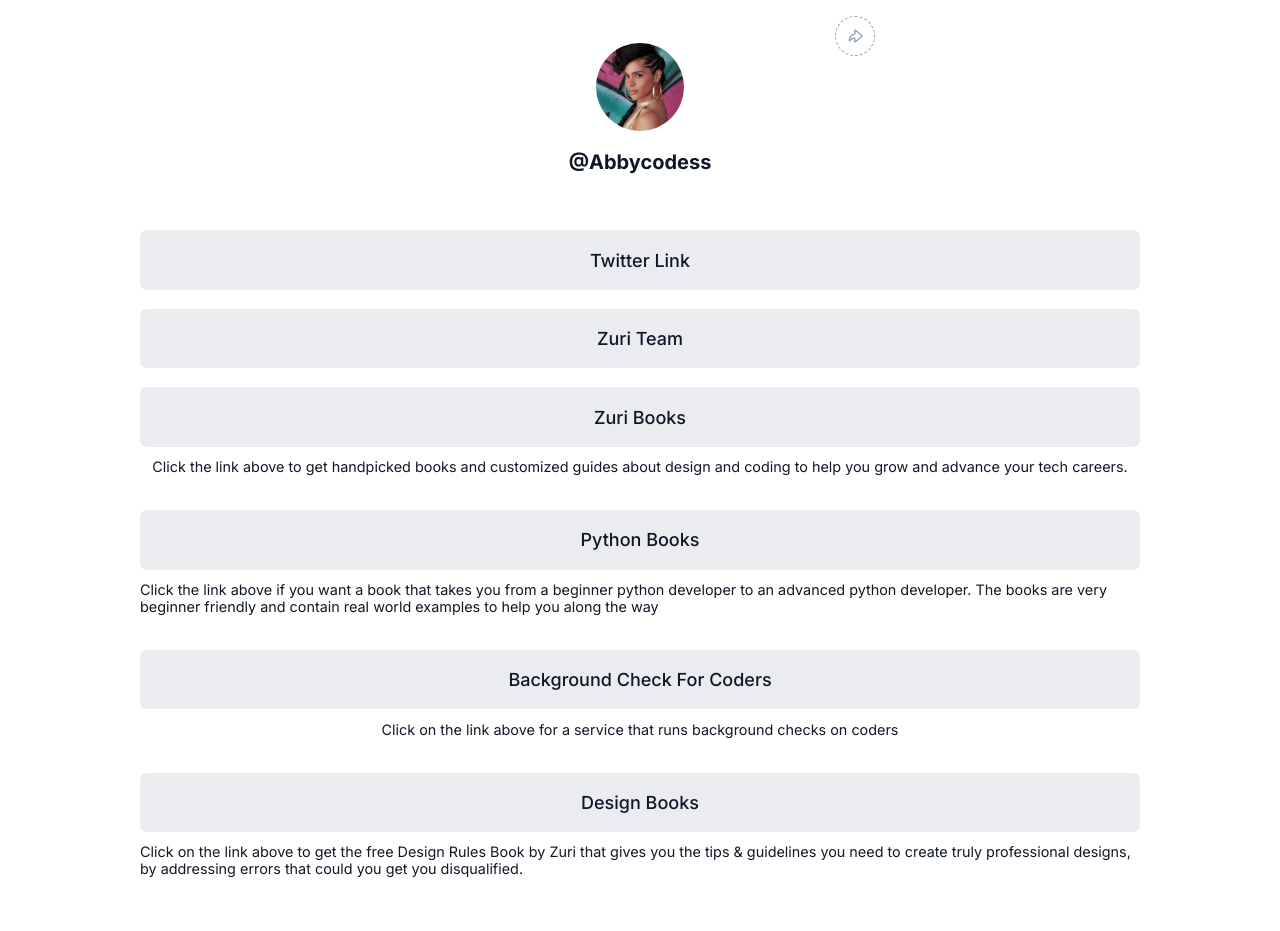
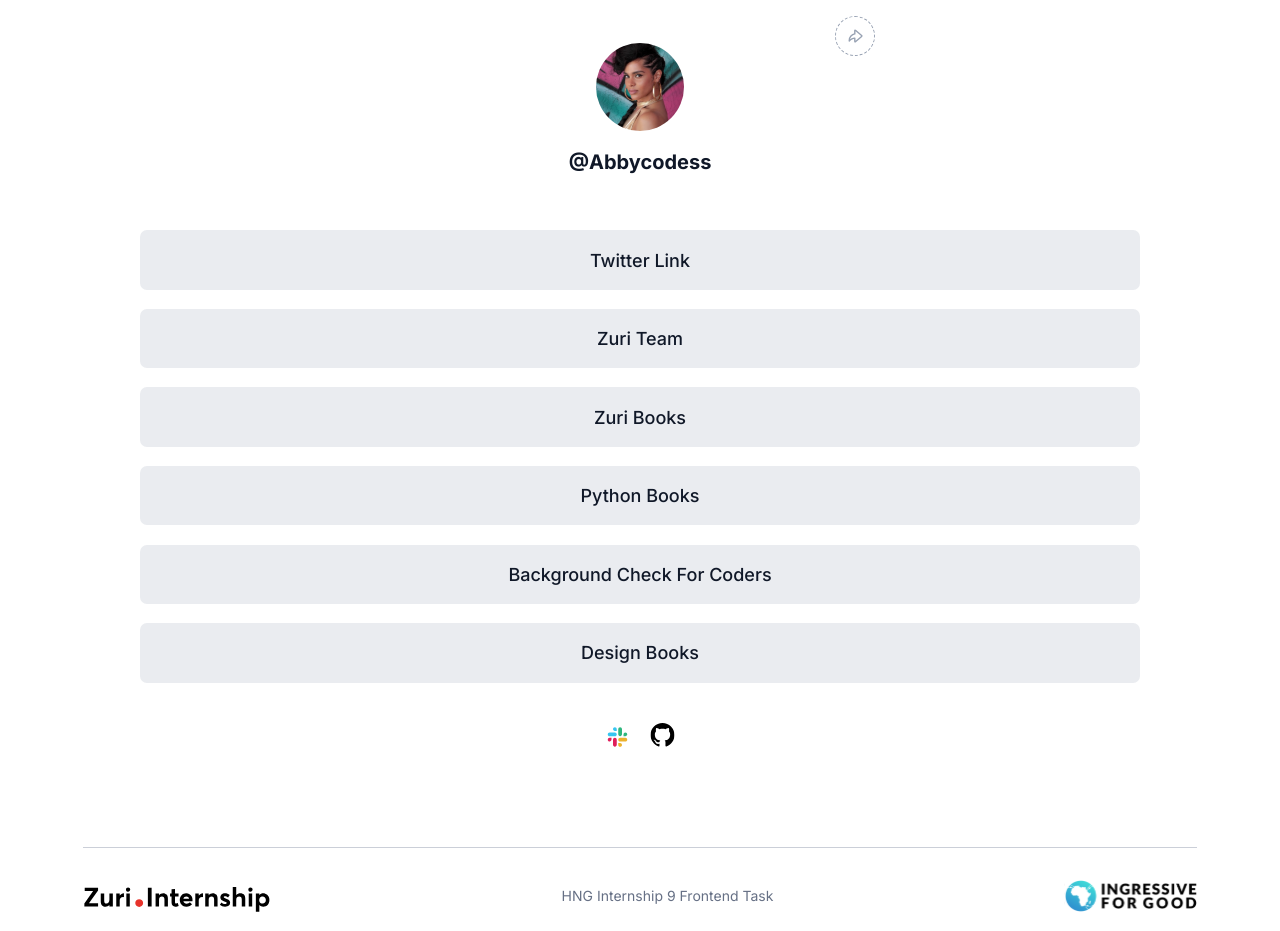
Before and after one commit to Harbeytee/mylinktree, a React (Vite) app: page / in a window 1280 px wide. Shown: the top 931 px of the page. Built offline with nearby package versions, Linux system fonts and the light colour scheme.

Commit message:
added title

```diff
--- a/src/components/Links.jsx
+++ b/src/components/Links.jsx
@@ -7,19 +7,19 @@
 
         <a id="btn__zuri" href="https://training.zuri.team/">zuri team</a>
 
-        <a id="books" href="http://books.zuri.team">zuri books</a>
-        <p>Click the link above to get handpicked books and customized guides about design and coding to help you grow and advance your tech careers.</p>
-
-        <a id="book__python" href="https://books.zuri.team/python-for-beginners?ref_id=Abbytee">python books</a>
-        <p>Click the link above if you want a book that takes you from a beginner python developer to an advanced python developer. The books are very beginner friendly and contain real world examples to help you along the way</p>
+        <a title="Click the link to get handpicked books and customized guides about design and coding to help you grow and advance your tech careers." id="books" href="http://books.zuri.team">zuri books</a>
 
 
-        <a id="pitch" href="https://background.zuri.team">background check for coders</a>
-        <p>Click on the link above for a service that runs background checks on coders</p>
+        <a title='Click the link if you want a book that takes you from a beginner python developer to an advanced python developer. The books are very beginner friendly and contain real world examples to help you along the way' id="book__python" href="https://books.zuri.team/python-for-beginners?ref_id=Abbytee">python books</a>
 
 
-        <a id="book_design" href="https://books.zuri.team/design-rules">design books</a>
-        <p>Click on the link above to get the free Design Rules Book by Zuri that gives you the tips & guidelines you need to create truly professional designs, by addressing errors that could you get you disqualified.</p>
+
+        <a title="Click on the link for a service that runs background checks on coders" id="pitch" href="https://background.zuri.team">background check for coders</a>
+
+
+
+        <a title='Click on the link to get the free Design Rules Book by Zuri that gives you the tips & guidelines you need to create truly professional designs, by addressing errors that could you get you disqualified.' id="book_design" href="https://books.zuri.team/design-rules">design books</a>
+
     </div>
   )
 }
```
